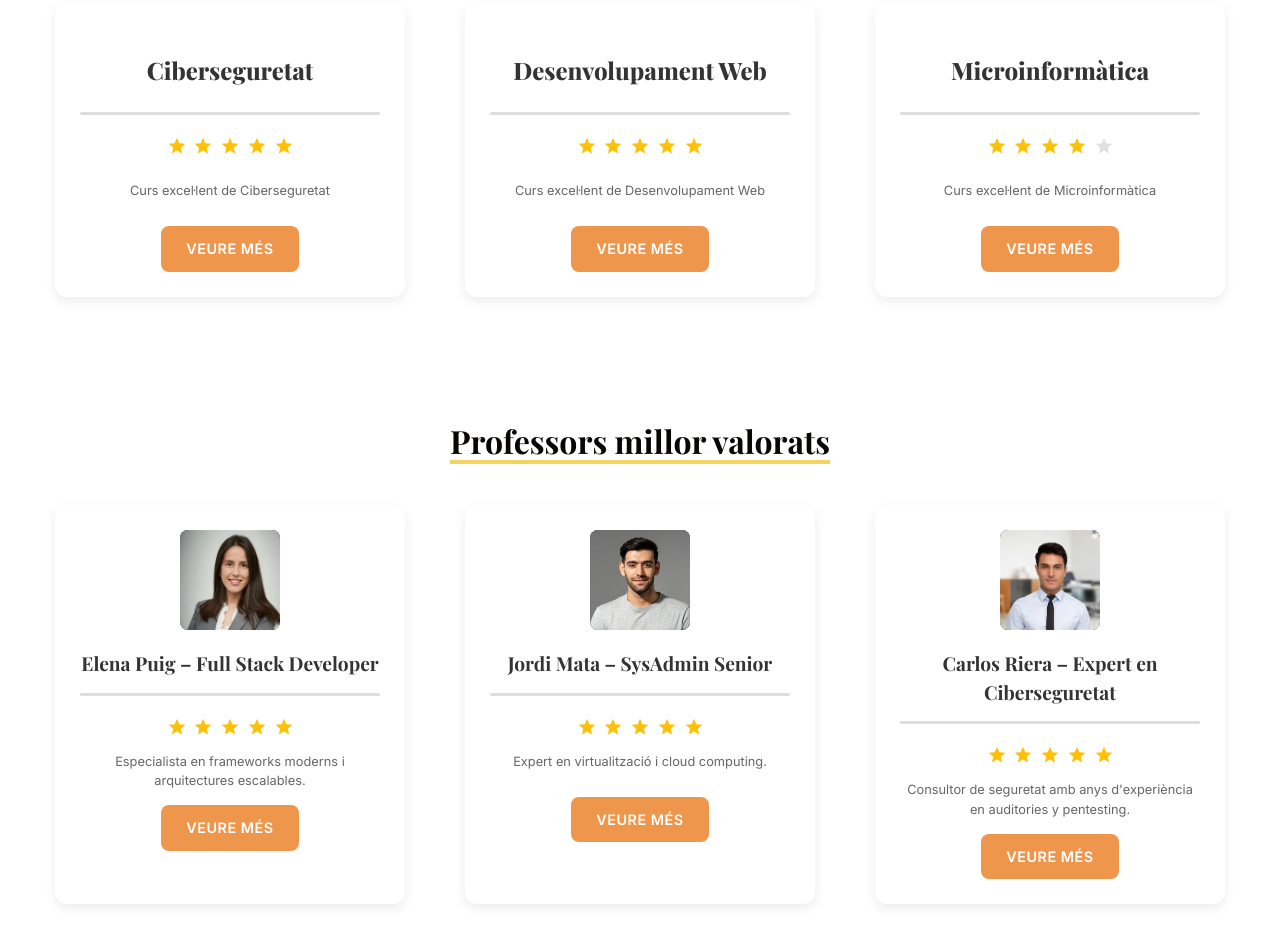
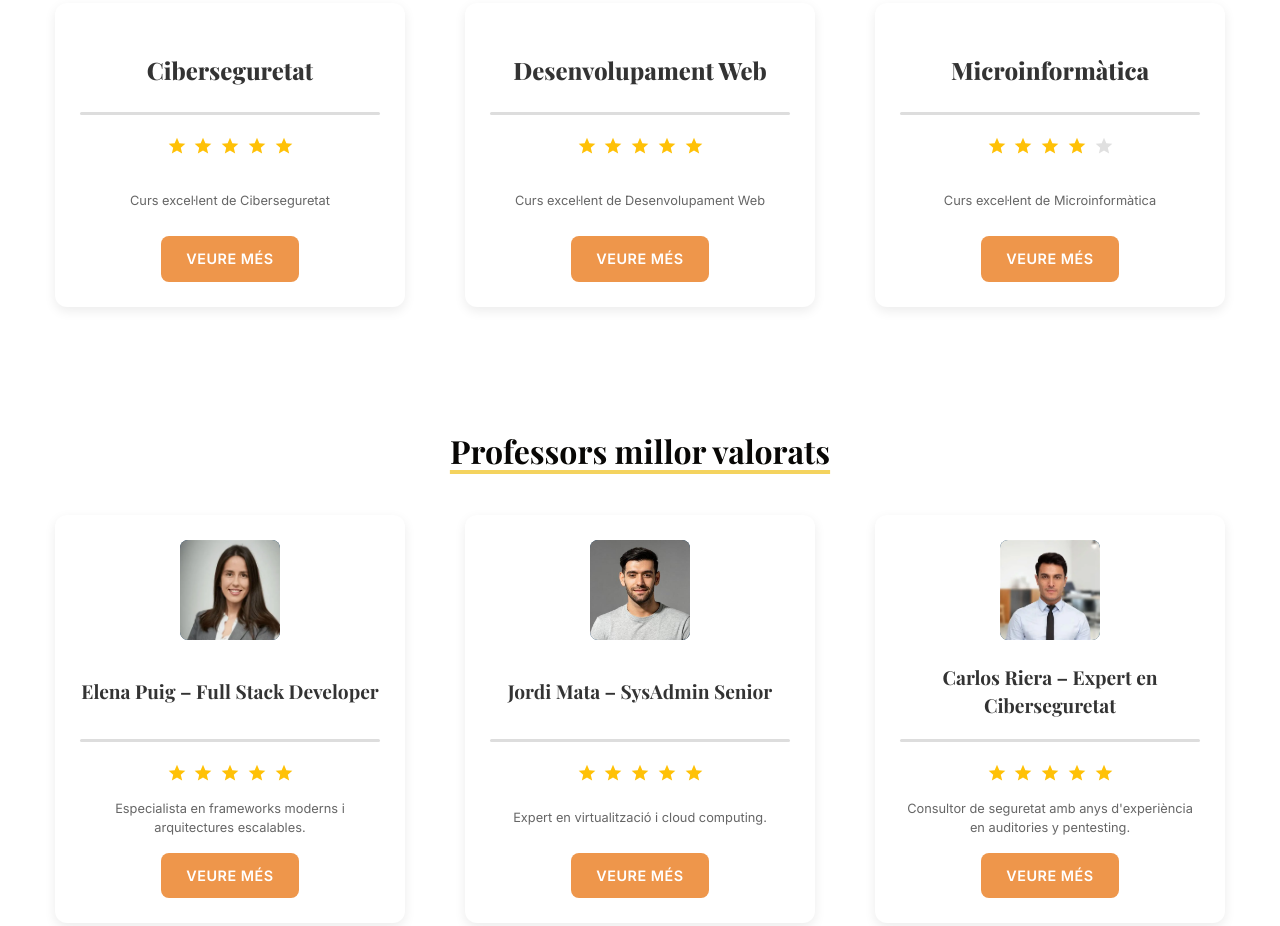
Before and after one commit to pausoldevilla/MICRO02, a plain HTML site: page index.html in a window 1280 px wide. Shown: the part 911-1837 px from the top of the page. Drawn offline with nearby package versions, Linux system fonts and the light colour scheme.

Commit message:
Cambios para ajustar los estilos

```diff
--- a/css/curso.css
+++ b/css/curso.css
@@ -334,6 +334,7 @@ body {
     margin-bottom: 10px;
     font-size: 1rem;
     color: var(--text-color);
+    text-align: center;
 }
 
 footer {
--- a/css/jaume.css
+++ b/css/jaume.css
@@ -122,7 +122,10 @@
     font-size: 0.8rem;
     color: #666;
     margin: 5px 0 15px;
-    min-height: 30px;
+    min-height: 40px;
+    display: flex;
+    align-items: center;
+    justify-content: center;
 }
 
 /* --- Estilos específicos para Tarjeta de Profesor --- */
@@ -131,6 +134,11 @@
     font-weight: 600;
     color: var(--text-color);
     margin-bottom: 5px;
+    height: 65px;
+    display: flex;
+    flex-direction: column;
+    justify-content: center;
+    align-items: center;
 }
 
 .professor-avatar {
```
